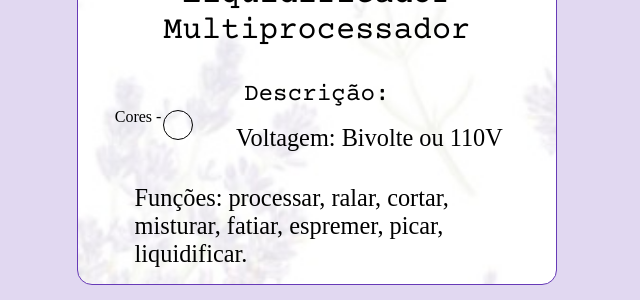
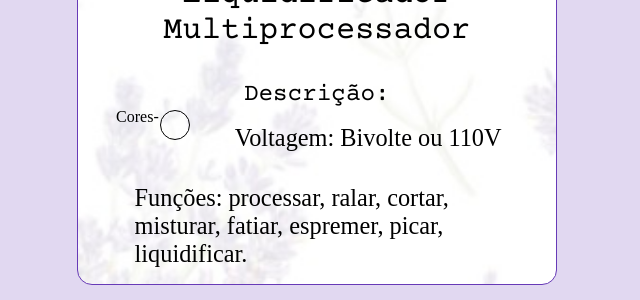
Before and after one commit to Yuan-Lucas/listapresentes-allanayuan, a Flask app: page /lista in a window 1280 px wide. Shown: the part 1569-1869 px from the top of the page, without its empty margins (0-640 px from the left). Run offline with Flask 3, Linux system fonts and the light colour scheme; a user stored in the database is signed in; tables that the repository leaves empty hold one stand-in row (values such as "Sample post").

Commit message:
Refactor HTML structure and update product section

```diff
--- a/templates/lista.html
+++ b/templates/lista.html
@@ -71,8 +71,8 @@
             </div>
             <div id="Produtos" class="Produtos">
                 {% for key, list_info in info_produto.items() %}
-                    <article class="produto" id="produto1">
-                        <img src="{{url_for('static', filename=list_info.img)}}" alt="Imagem do produto" class="ImagemProdutos" id="Liquidificador{{key}}">
+                    <article class="produto" id="produto-{{key}}">
+                        <img src="{{url_for('static', filename=list_info.img)}}" alt="Imagem do produto" class="ImagemProdutos" id="img-produto-{{key}}">
 
                         <h3 class="NameProduct">{{list_info.nome}}</h3>
                         <div class="Descricao">
@@ -82,7 +82,7 @@
                             <div class="atributos">
                                 <div class="caracteristicas">
                                     <div class="cor">
-                                        <p>Cores - </p>
+                                        <p><span>Cores- </span></p>
                                         <br>
                                         <form action="/produto/{{id}}" method="post" id="form-cor">
                                             {% for cor in list_info.cores.split(',') %}
```
